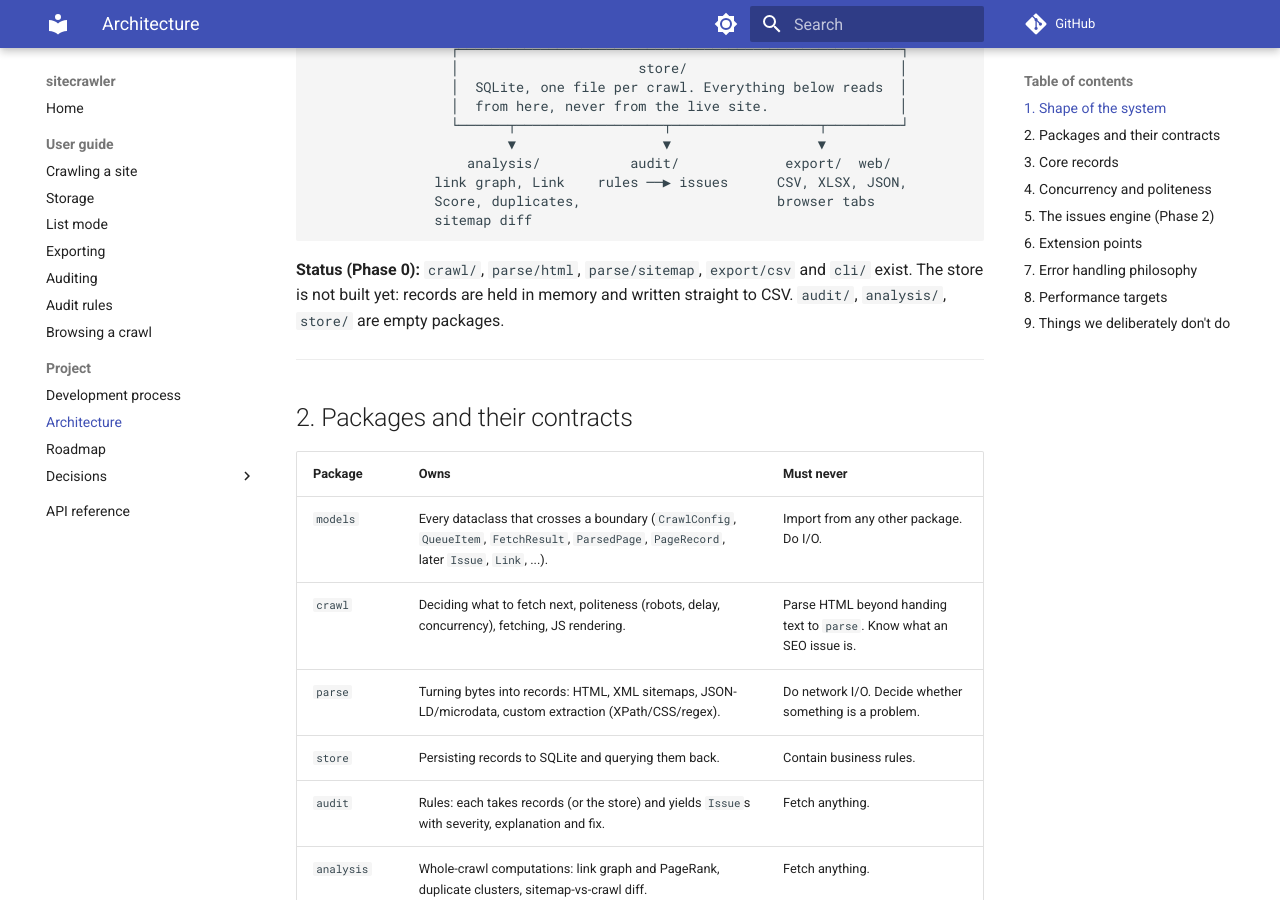
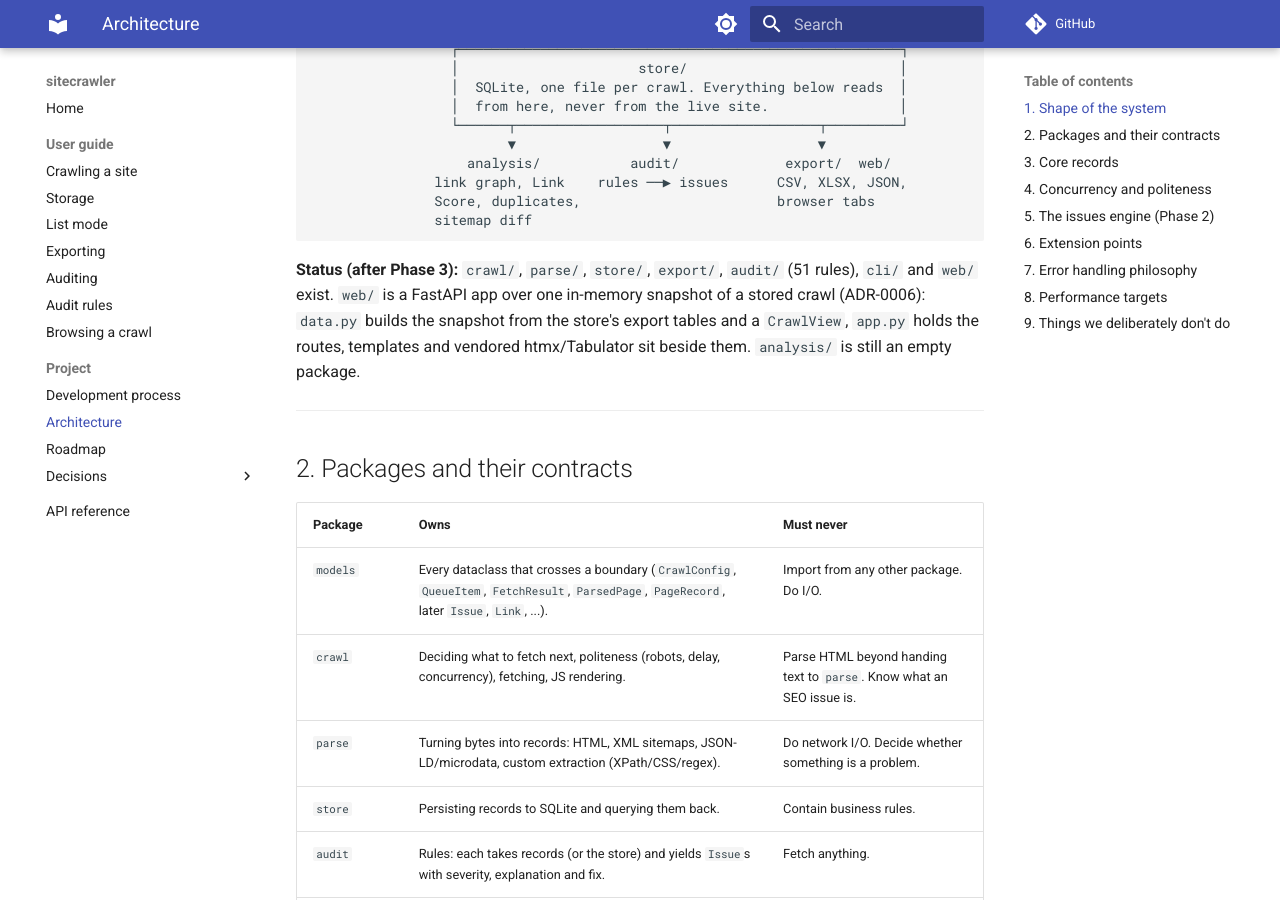
Before and after one commit to joemachen/sitecrawler, an MkDocs documentation site: the page built from docs/ARCHITECTURE.md, in a window 1280 px wide and 900 px high, scrolled down 652 px. Built offline with MkDocs 1.6.1 and Material for MkDocs 9.7.7, drawn with Linux system fonts in a browser that asks for light colours; comment, search, counter and statistics services are not loaded.

Commit message:
test(web): playwright e2e for every tab, phase 3 close-out
Headless Chromium opens Overview, Pages, Issues, Redirects and Page detail
on the audited fixture crawl and asserts the numbers test_audit.py already
knows: page count, grid row counts before and after a search, the
response.4xx row loading /missing and linking to its rule page, redirect
hop count, and the inlinks on a page reached from the grid.

The browser is opened per module with sync_playwright rather than through
pytest-playwright's session fixtures: the sync API keeps an asyncio loop
running on the main thread, which made every asyncio.run in the rest of
the session fail. The crawled_db fixture runs its crawl in a worker thread
for the same reason. CI installs Chromium on both platforms; the tests
carry a `browser` marker so they can be deselected.

Roadmap marks Phase 3 done; ARCHITECTURE, DEVELOPMENT and CLAUDE.md
describe the web package.

Co-Authored-By: Claude Fable 5.1 <noreply@anthropic.com>

````diff
--- a/docs/ARCHITECTURE.md
+++ b/docs/ARCHITECTURE.md
@@ -37,9 +37,12 @@ that pass between stages are typed records from `sitecrawler.models`.
                sitemap diff
 ```
 
-**Status (Phase 0):** `crawl/`, `parse/html`, `parse/sitemap`, `export/csv`
-and `cli/` exist. The store is not built yet: records are held in memory and
-written straight to CSV. `audit/`, `analysis/`, `store/` are empty packages.
+**Status (after Phase 3):** `crawl/`, `parse/`, `store/`, `export/`, `audit/`
+(51 rules), `cli/` and `web/` exist. `web/` is a FastAPI app over one
+in-memory snapshot of a stored crawl (ADR-0006): `data.py` builds the
+snapshot from the store's export tables and a `CrawlView`, `app.py` holds the
+routes, templates and vendored htmx/Tabulator sit beside them. `analysis/` is
+still an empty package.
 
 ---
 
--- a/pyproject.toml
+++ b/pyproject.toml
@@ -47,6 +47,7 @@ dev = [
   "pytest-asyncio>=0.25",
   "respx>=0.22",
   "types-openpyxl>=3.1.5.20261017",
+  "playwright>=1.49",
 ]
 
 [build-system]
@@ -113,6 +114,7 @@ asyncio_mode = "auto"
 asyncio_default_fixture_loop_scope = "function"
 markers = [
   "live: hits the real network; never run in CI",
+  "browser: drives headless Chromium; needs `uv run playwright install chromium`",
 ]
 filterwarnings = [
   # Starlette 1.9 prefers httpx2 for its test client; httpx 0.28 still works.
````
Also changed, not shown: CLAUDE.md (+5 -1 lines), docs/DEVELOPMENT.md (+1 -1 lines), docs/ROADMAP.md (+8 -3 lines), 4 other files.
